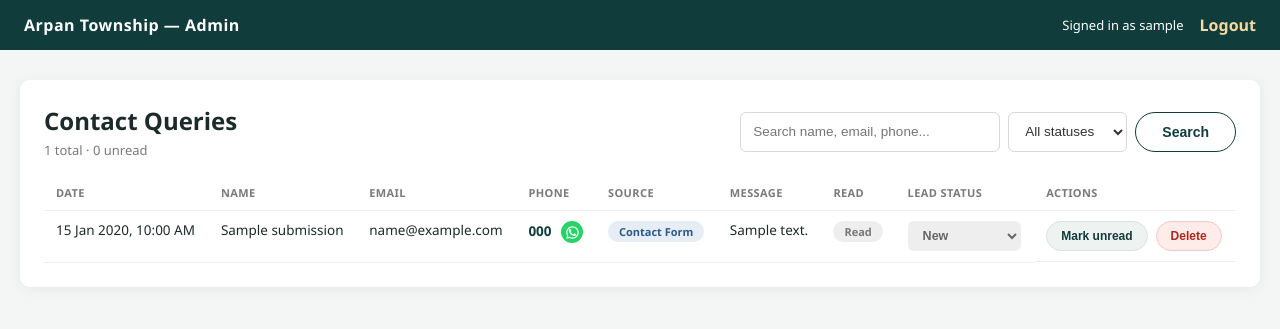
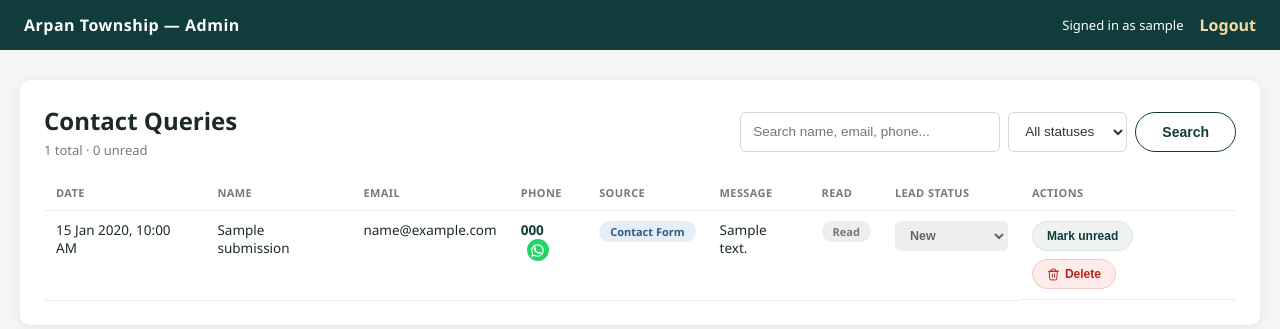
Before and after one commit to bhupindersinghsaggu/ARPANTOWNSHIP, a PHP site: page /admin/index.php in a window 1280 px wide. Shown: the top 329 px of the page. Run offline with PHP 8.4, Linux system fonts and the light colour scheme; the visitor is signed in with stand-in values (Sample User, id 1); tables that the repository leaves empty hold one stand-in row (values such as "Sample post").

Commit message:
icon changes

```diff
--- a/admin/includes/style.php
+++ b/admin/includes/style.php
@@ -145,6 +145,9 @@
     .admin-actions { display: flex; flex-wrap: wrap; gap: 8px; }
     .admin-actions form { display: inline-flex; }
     .admin-actions button {
+        display: inline-flex;
+        align-items: center;
+        gap: 5px;
         background: #eef2f1;
         border: 1px solid #dbe2e0;
         color: #103c3b;
@@ -155,6 +158,7 @@
         border-radius: 20px;
         white-space: nowrap;
     }
+    .admin-actions button svg { flex-shrink: 0; }
     .admin-actions button:hover { background: #e2e9e7; }
     .admin-actions button.danger { color: #b3261e; border-color: #f3c9c5; background: #fdecea; }
     .admin-actions button.danger:hover { background: #fbdedb; }
--- a/admin/index.php
+++ b/admin/index.php
@@ -234,7 +234,10 @@ function admin_page_url(int $p, string $search, string $statusFilter): string
                                 <?php echo csrf_field(); ?>
                                 <input type="hidden" name="id" value="<?php echo (int) $row['id']; ?>">
                                 <input type="hidden" name="action" value="delete">
-                                <button type="submit" class="danger">Delete</button>
+                                <button type="submit" class="danger">
+                                    <svg width="13" height="13" viewBox="0 0 24 24" fill="none" xmlns="http://www.w3.org/2000/svg"><path d="M3 6h18M8 6V4a2 2 0 0 1 2-2h4a2 2 0 0 1 2 2v2m3 0-1 14a2 2 0 0 1-2 2H7a2 2 0 0 1-2-2L4 6h16ZM10 11v6M14 11v6" stroke="currentColor" stroke-width="1.8" stroke-linecap="round" stroke-linejoin="round"/></svg>
+                                    Delete
+                                </button>
                             </form>
                         </td>
                     </tr>
```
